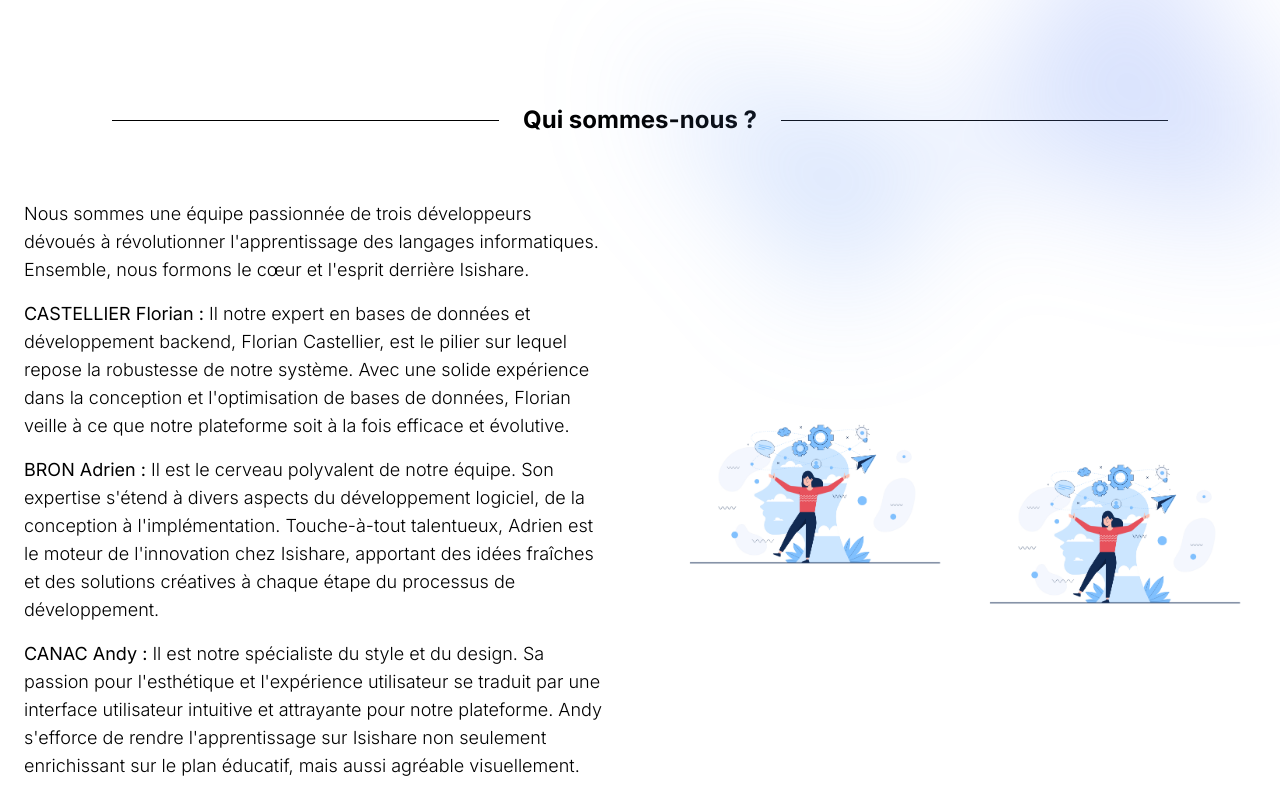
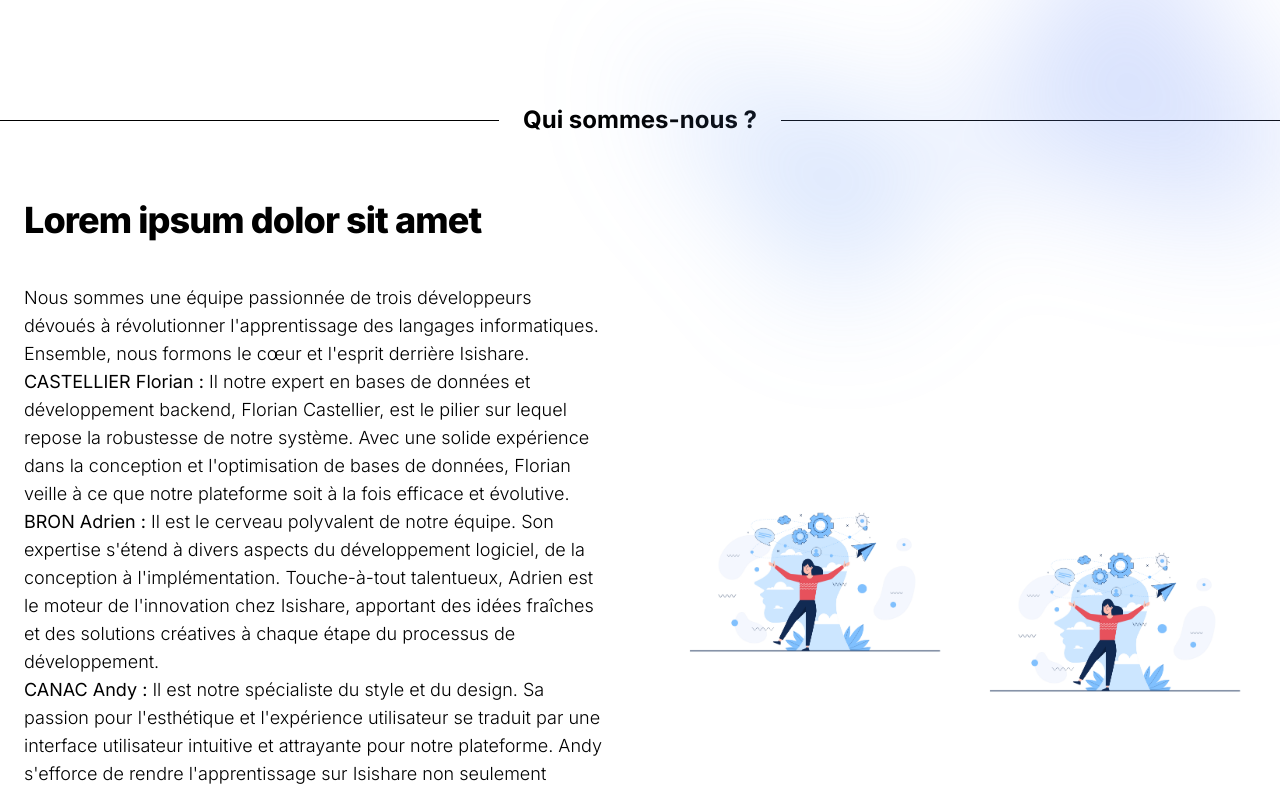
Before and after one commit to AndyCanac/isishare, a Next.js app in the folder isishare/: page / in a window 1280 px wide. Shown: the part 780-1572 px from the top of the page. Built offline with nearby package versions, Linux system fonts and the light colour scheme.

Commit message:
[UPDATE] - Main page

```diff
--- a/isishare/src/components/About.tsx
+++ b/isishare/src/components/About.tsx
@@ -2,25 +2,21 @@
     return (
         <>
         <span className="flex items-center">
-            <span className="h-px flex-1 bg-black ml-28"></span>
+            <span className="h-px flex-1 bg-black"></span>
             <span className="shrink-0 px-6 text-2xl font-bold">Qui sommes-nous ?</span>
-            <span className="h-px flex-1 bg-black mr-28"></span>
+            <span className="h-px flex-1 bg-black"></span>
         </span>
         <section className="bg-white">
-            <div id="qui-sommes-nous" className="gap-16 items-center py-8 px-4 mx-auto max-w-screen-xl lg:grid lg:grid-cols-2 lg:py-16 lg:px-6">
+            <div className="gap-16 items-center py-8 px-4 mx-auto max-w-screen-xl lg:grid lg:grid-cols-2 lg:py-16 lg:px-6">
                 <div className="font-light text-black sm:text-lg">
-                    <div className="mb-4">
-                        Nous sommes une équipe passionnée de trois développeurs dévoués à révolutionner l'apprentissage des langages informatiques. Ensemble, nous formons le cœur et l'esprit derrière Isishare.
-                        <p className="mt-4">
-                            <strong>CASTELLIER Florian :</strong> Il notre expert en bases de données et développement backend, Florian Castellier, est le pilier sur lequel repose la robustesse de notre système. Avec une solide expérience dans la conception et l'optimisation de bases de données, Florian veille à ce que notre plateforme soit à la fois efficace et évolutive.
-                        </p>
-                        <p className="mt-4">
-                            <strong>BRON Adrien :</strong> Il est le cerveau polyvalent de notre équipe. Son expertise s'étend à divers aspects du développement logiciel, de la conception à l'implémentation. Touche-à-tout talentueux, Adrien est le moteur de l'innovation chez Isishare, apportant des idées fraîches et des solutions créatives à chaque étape du processus de développement.
-                        </p>
-                        <p className="mt-4">
-                            <strong>CANAC Andy :</strong> Il est notre spécialiste du style et du design. Sa passion pour l'esthétique et l'expérience utilisateur se traduit par une interface utilisateur intuitive et attrayante pour notre plateforme. Andy s'efforce de rendre l'apprentissage sur Isishare non seulement enrichissant sur le plan éducatif, mais aussi agréable visuellement.
-                        </p>
-                    </div>
+                    <h2 className="mb-4 text-4xl tracking-tight font-extrabold dark:text-black">Lorem ipsum dolor sit amet</h2>
+                    <p className="mb-4">
+                    <br />Nous sommes une équipe passionnée de trois développeurs dévoués à révolutionner l'apprentissage des langages informatiques. Ensemble, nous formons le cœur et l'esprit derrière Isishare.
+            <br /><strong>CASTELLIER Florian :</strong> Il notre expert en bases de données et développement backend, Florian Castellier, est le pilier sur lequel repose la robustesse de notre système. Avec une solide expérience dans la conception et l'optimisation de bases de données, Florian veille à ce que notre plateforme soit à la fois efficace et évolutive.
+            <br /><strong>BRON Adrien :</strong> Il est le cerveau polyvalent de notre équipe. Son expertise s'étend à divers aspects du développement logiciel, de la conception à l'implémentation. Touche-à-tout talentueux, Adrien est le moteur de l'innovation chez Isishare, apportant des idées fraîches et des solutions créatives à chaque étape du processus de développement.
+            <br /><strong>CANAC Andy :</strong> Il est notre spécialiste du style et du design. Sa passion pour l'esthétique et l'expérience utilisateur se traduit par une interface utilisateur intuitive et attrayante pour notre plateforme. Andy s'efforce de rendre l'apprentissage sur Isishare non seulement enrichissant sur le plan éducatif, mais aussi agréable visuellement.
+            <br />Ensemble, nous croyons fermement que l'apprentissage collaboratif est la clé du succès dans le monde de la programmation. Notre mission est de fournir une plateforme innovante où les étudiants peuvent se connecter, échanger des connaissances et progresser ensemble vers l'excellence dans les langages informatiques.
+                    </p>
                 </div>
                 <div className="grid grid-cols-2 gap-4 mt-8">
                     <img className="w-full rounded-lg" src="/test.jpg" alt="office content 1"/>
```
